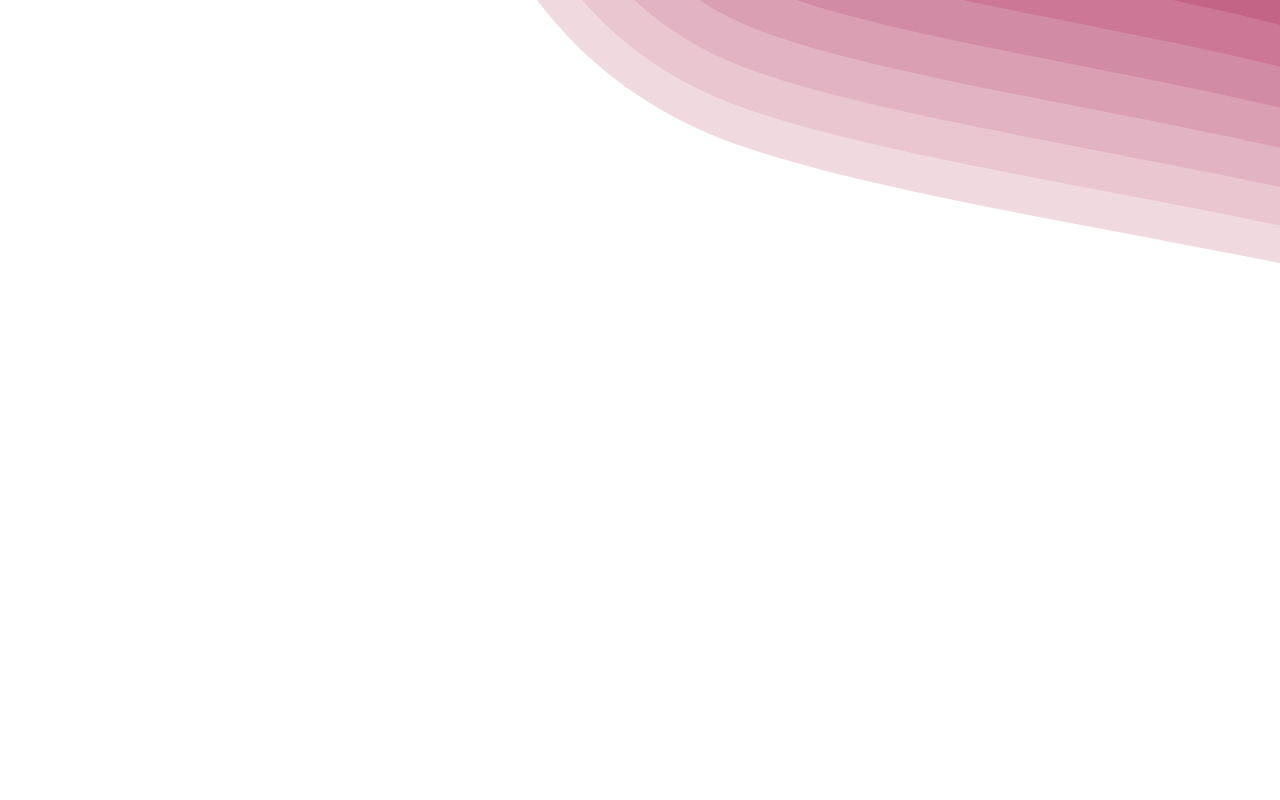
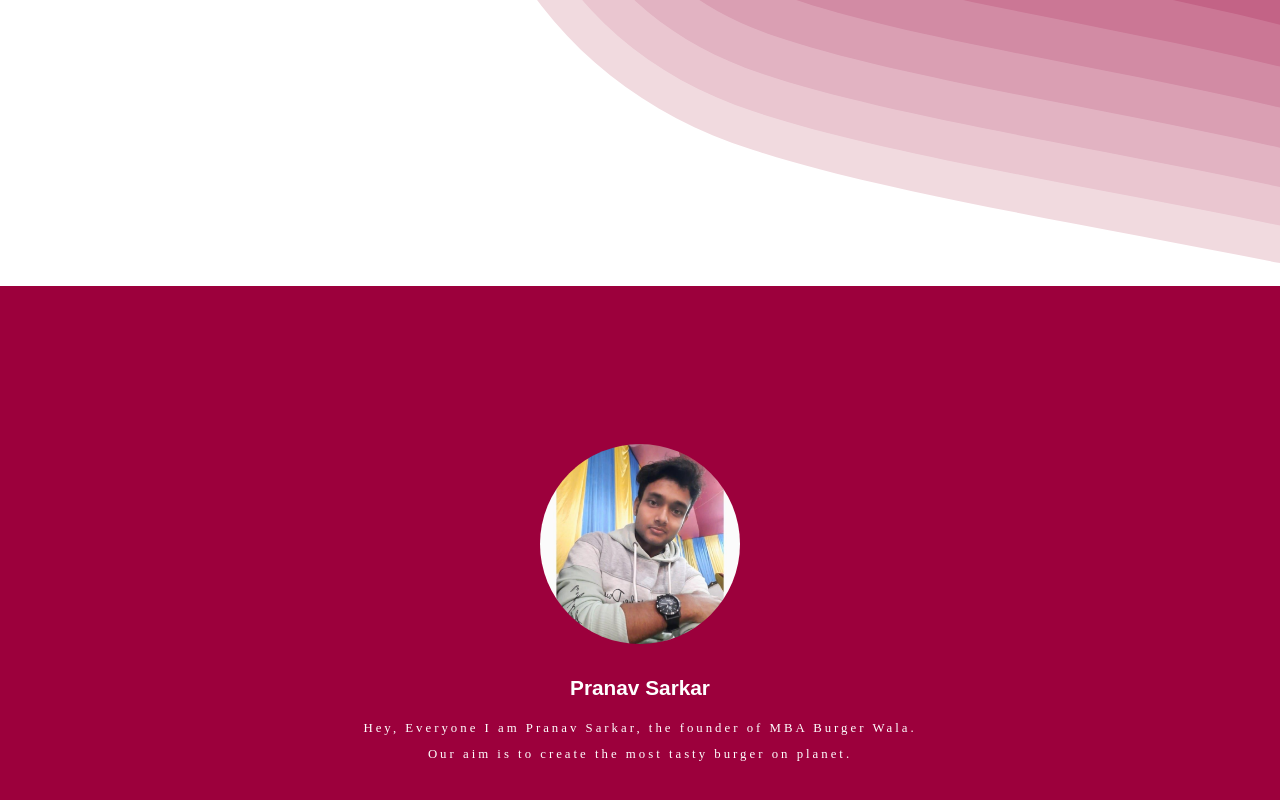
Before and after one commit to devpranab/mba-burger-wala-ui, a React (Create React App) app: page / in a window 1280 px wide. Shown: the part 594-1394 px from the top of the page. Before the commit the page ends 880 px from the top, so only its background shows below. Built offline with nearby package versions, Linux system fonts and the light colour scheme; a web font is replaced by a local one.

Commit message:
Founder Page Animation Design

```diff
--- /dev/null
+++ b/src/components/Home/Founder/Founder.js
@@ -0,0 +1,34 @@
+import React from 'react';
+import './Founder.scss';
+import me from '../../../assets/images/me.jpg';
+import { motion } from "framer-motion";
+
+const Founder = () => {
+    const options = {
+        initial: {
+          x: "-100%",
+          opacity: 0,
+        },
+        whileInView: {
+          x: 0,
+          opacity: 1,
+        },
+      };
+
+    return (
+        <section className="founder">
+      <motion.div {...options}>
+        <img src={me} alt="Founder" height={200} width={200} />
+        <h3>Pranav Sarkar</h3>
+
+        <p>
+          Hey, Everyone I am Pranav Sarkar, the founder of MBA Burger Wala.
+          <br />
+          Our aim is to create the most tasty burger on planet.
+        </p>
+      </motion.div>
+        </section>
+    );
+};
+
+export default Founder;
--- /dev/null
+++ b/src/components/Home/Founder/Founder.scss
@@ -0,0 +1,34 @@
+@import '../../../styles/colors.scss';
+
+.founder {
+    width: 100%;
+    height: 80vh;
+    background-color: $red;
+
+    > div {
+      height: 100%;
+      display: flex;
+      flex-direction: column;
+      align-items: center;
+      justify-content: center;
+      color: white;
+      width: 50%;
+      text-align: center;
+      margin: auto;
+
+      > img {
+        border-radius: 100%;
+      }
+
+      > h3 {
+        font-size: 1.3rem;
+        padding: 2rem 0 1rem 0;
+      }
+      > p {
+        letter-spacing: 3px;
+        font-size: 0.8rem;
+        font-family: cursive;
+        line-height: 200%;
+      }
+    }
+  }
--- a/src/components/Home/Home.js
+++ b/src/components/Home/Home.js
@@ -1,10 +1,12 @@
 import React from 'react';
 import Banner from './Banner/Banner';
+import Founder from './Founder/Founder';
 
 const Home = () => {
     return (
         <div>
             <Banner/>
+            <Founder/>
         </div>
     );
 };
```
Also changed, not shown: src/assets/images/me.jpg (added), 1 other file (tests, documents, lock files or other folders).
